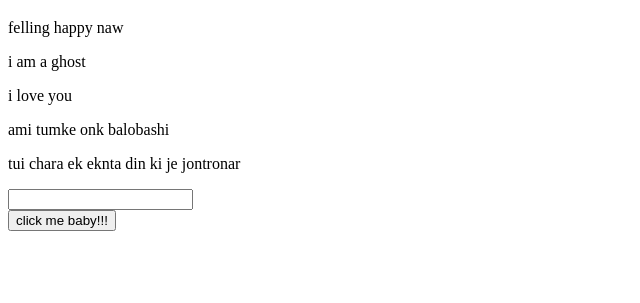
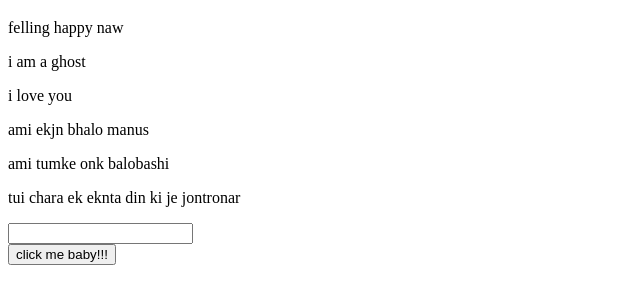
Before and after one commit to jirakib/my-first-website, a plain HTML site: page index.html in a window 1280 px wide. Shown: the part 61-364 px from the top of the page, without its empty margins (0-640 px from the left). Drawn offline with Linux system fonts and the light colour scheme.

Commit message:
finally sanding

```diff
--- a/index.html
+++ b/index.html
@@ -11,6 +11,7 @@
    <p>felling happy naw</p>
    <p>i am a ghost</p>
    <p> i love you </p>
+   <p>ami ekjn bhalo manus</p>
    <p> ami tumke onk balobashi</p>
    <p>tui chara ek eknta din ki je jontronar </p>
    <input type="text">
```
